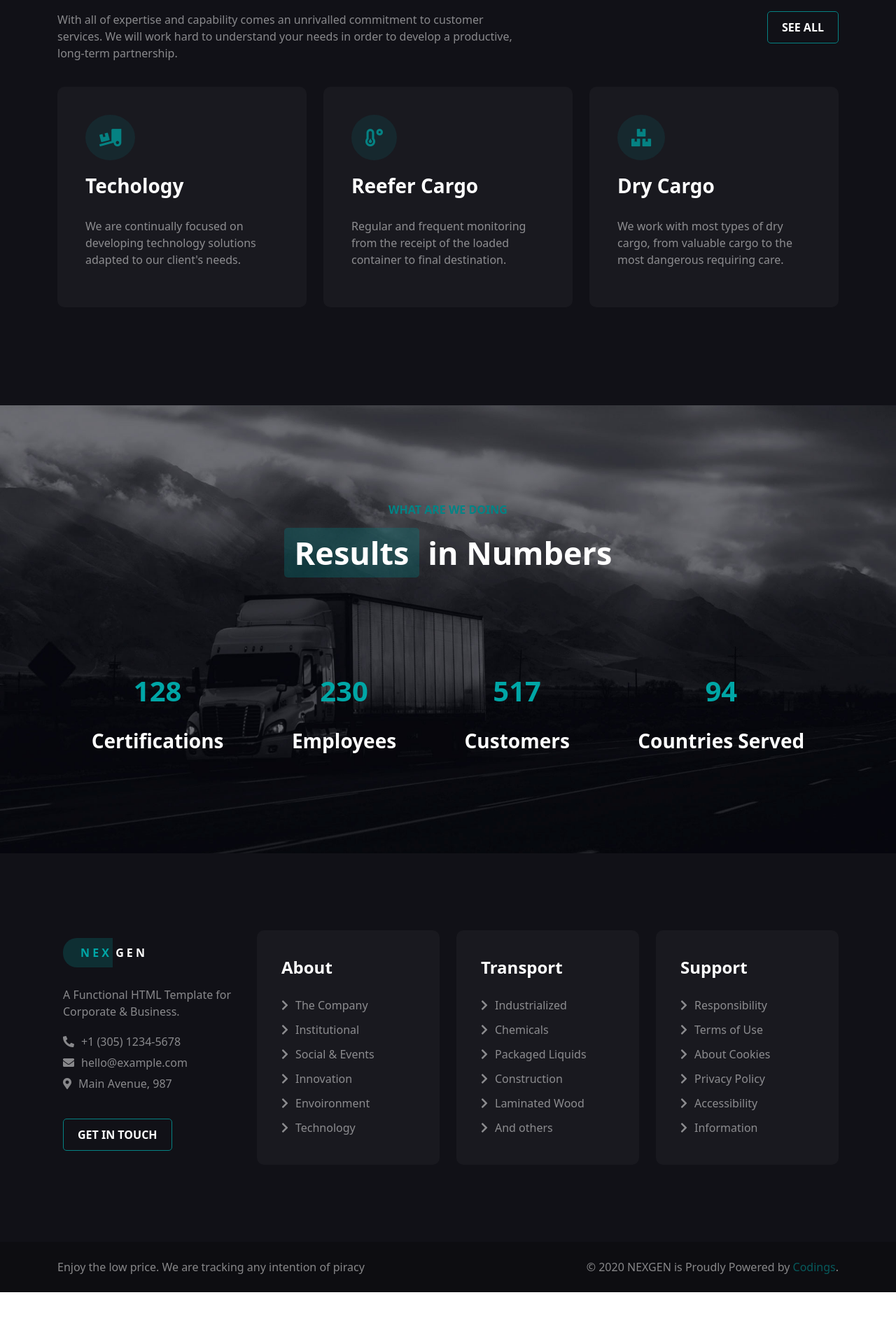
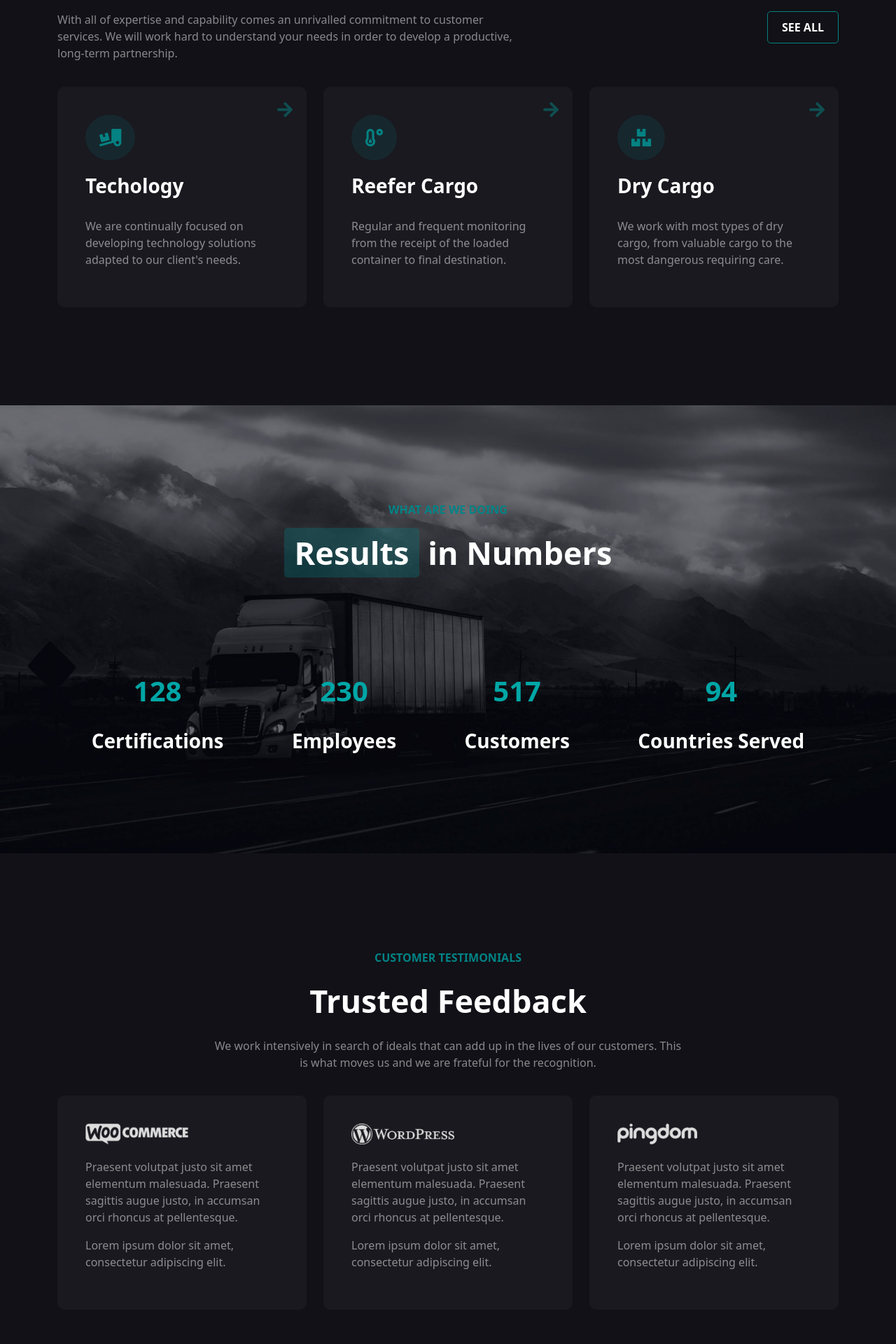
Before and after one commit to DaviCau/proj-html-vuejs, a Vue app: page / in a window 1280 px wide. Shown: the part 2000-3920 px from the top of the page at 70% size. Before the commit the page ends 3846 px from the top, so only its background shows below. Built offline with nearby package versions, Linux system fonts and the light colour scheme.

Commit message:
aggiunta sezione feedback

```diff
--- /dev/null
+++ b/src/components/FeedbackCard.vue
@@ -0,0 +1,40 @@
+<template>
+    <div class="d-flex flex-column align-items-start">
+        <img class="logo" :src="require(`../assets/img/${item.logoUrl}.png`)" alt="logo">
+        <p>{{item.text1}}</p>
+        <p>{{item.text2}}</p>
+    </div>
+</template>
+
+<script>
+export default {
+    name: "FeedbackCard",
+    props: {
+        item: Object
+    }
+}
+</script>
+
+<style lang="scss" scoped>
+    div {
+        padding: 40px;
+        background-color: #19191f;
+        border-radius: 10px;
+        position: relative;
+
+        span {
+            position: absolute;
+            bottom: 15px;
+            right: 20px;
+        }
+
+        .logo {
+            height: 30px;
+            filter: invert(1);
+            margin-bottom: 20px;
+        }
+        p {
+            opacity: .5;
+        }
+    }
+</style>
--- /dev/null
+++ b/src/components/Feedbacks.vue
@@ -0,0 +1,34 @@
+<template>
+    <div class="container">
+        <h4 class="pre_title text-center">customer testimonials</h4>
+        <h2 class="title text-center">Trusted <span>Feedback</span></h2>
+        <p class="text-center">We work intensively in search of ideals that can add up in the lives of our customers. This is what moves us and we are frateful for the recognition.</p>
+        <div class="row">
+            <div class="col-4" v-for="(feedback, index) in feedbacks" :key="index">
+                <FeedbackCard :item="feedback" />
+            </div>
+        </div>
+    </div>
+</template>
+
+<script>
+import FeedbackCard from './FeedbackCard.vue'
+
+export default {
+    name: "Feedbacks",
+    props: {
+        feedbacks: Array
+    },
+    components: {
+        FeedbackCard
+    }
+}
+</script>
+
+<style lang="scss" scoped>
+    p {
+        width: 60%;
+        margin: 0 auto 35px;
+        opacity: 0.5;
+    }
+</style>
--- a/src/components/Footer.vue
+++ b/src/components/Footer.vue
@@ -53,7 +53,7 @@ export default {
             background-color: #111117;
 
             .box_container {
-                padding: 110px 0;
+                padding: 140px 0;
 
                 .box_footer {
                     height: 335px;
--- a/src/components/Main.vue
+++ b/src/components/Main.vue
@@ -12,9 +12,9 @@
         <section class="img_back">
             <Stats :stats="stats" />
         </section>
-        <!-- <section class="dark_back">
-
-        </section> -->
+        <section class="dark_back">
+            <Feedbacks :feedbacks="feedbacks" />
+        </section>
         <!-- <section>
 
         </section> -->
@@ -25,6 +25,7 @@
 import TransportSection from './TransportSection.vue'
 import Services from './Services.vue'
 import Stats from './Stats.vue'
+import Feedbacks from './Feedbacks.vue'
 
 export default {
     name: "Main",
@@ -111,17 +112,17 @@ export default {
             ],
             feedbacks: [
                 {
-                    logoUrl: "../assets/img/logo-1.png",
+                    logoUrl: "logo-1",
                     text1: "Praesent volutpat justo sit amet elementum malesuada. Praesent sagittis augue justo, in accumsan orci rhoncus at pellentesque.",
                     text2: "Lorem ipsum dolor sit amet, consectetur adipiscing elit."
                 },
                 {
-                    logoUrl: "../assets/img/logo-2.png",
+                    logoUrl: "logo-2",
                     text1: "Praesent volutpat justo sit amet elementum malesuada. Praesent sagittis augue justo, in accumsan orci rhoncus at pellentesque.",
                     text2: "Lorem ipsum dolor sit amet, consectetur adipiscing elit."
                 },
                 {
-                    logoUrl: "../assets/img/logo-3.png",
+                    logoUrl: "logo-3",
                     text1: "Praesent volutpat justo sit amet elementum malesuada. Praesent sagittis augue justo, in accumsan orci rhoncus at pellentesque.",
                     text2: "Lorem ipsum dolor sit amet, consectetur adipiscing elit."
                 }
@@ -131,7 +132,8 @@ export default {
     components: {
         TransportSection,
         Services,
-        Stats
+        Stats,
+        Feedbacks
     }
 }
 </script>
--- a/src/components/ServiceCard.vue
+++ b/src/components/ServiceCard.vue
@@ -1,8 +1,9 @@
 <template>
     <div class="d-flex flex-column align-items-start">
-        <i :class="item.icon"></i>
+        <i class="main_icon" :class="item.icon"></i>
         <h3>{{item.title}}</h3>
         <p>{{item.text}}</p>
+        <i class="arrow fas fa-arrow-right"></i>
     </div>
 </template>
 
@@ -20,8 +21,17 @@ export default {
         padding: 40px;
         background-color: #19191f;
         border-radius: 10px;
+        position: relative;
 
-        i {
+        .arrow {
+            position: absolute;
+            top: 20px;
+            right: 20px;
+            font-size: 25px;
+            color: #0f4e51;
+        }
+
+        .main_icon {
             padding: 20px;
             font-size: 25px;
             color: #058283;
```
